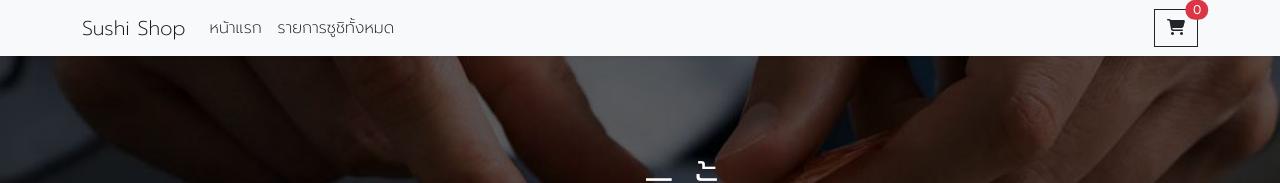
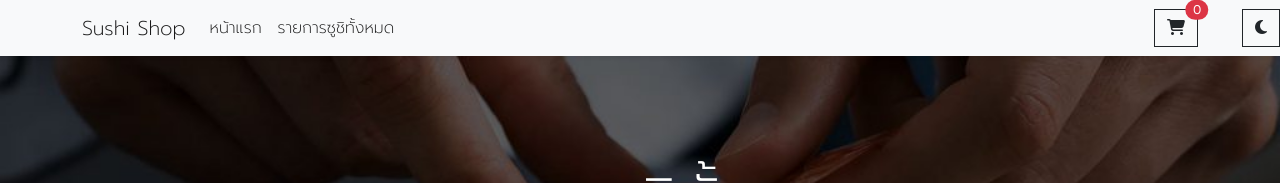
Before and after one commit to siraom15/INT201_S3_Group-10, a website with bundled scripts: page sushiProject/index.html in a window 1280 px wide. Shown: the top 183 px of the page. Built offline with nearby package versions, Linux system fonts and the light colour scheme.

Commit message:
Update index.html

```diff
--- a/sushiProject/index.html
+++ b/sushiProject/index.html
@@ -41,6 +41,12 @@
                                 class="position-absolute top-0 start-100 translate-middle badge rounded-pill bg-danger">
                                 0
                             </span>
+                        </button>
+                    </div>
+                    <div class="d-flex position-absolute top-1 end-0">
+                        <button id="themeBtn" type="button" class="btn btn-outline-dark rounded-0"
+                            data-bs-toggle="modal" data-bs-target="#circleModal">
+                            <i class="fas fa-moon"></i>
                         </button>
                     </div>
                 </div>
```
